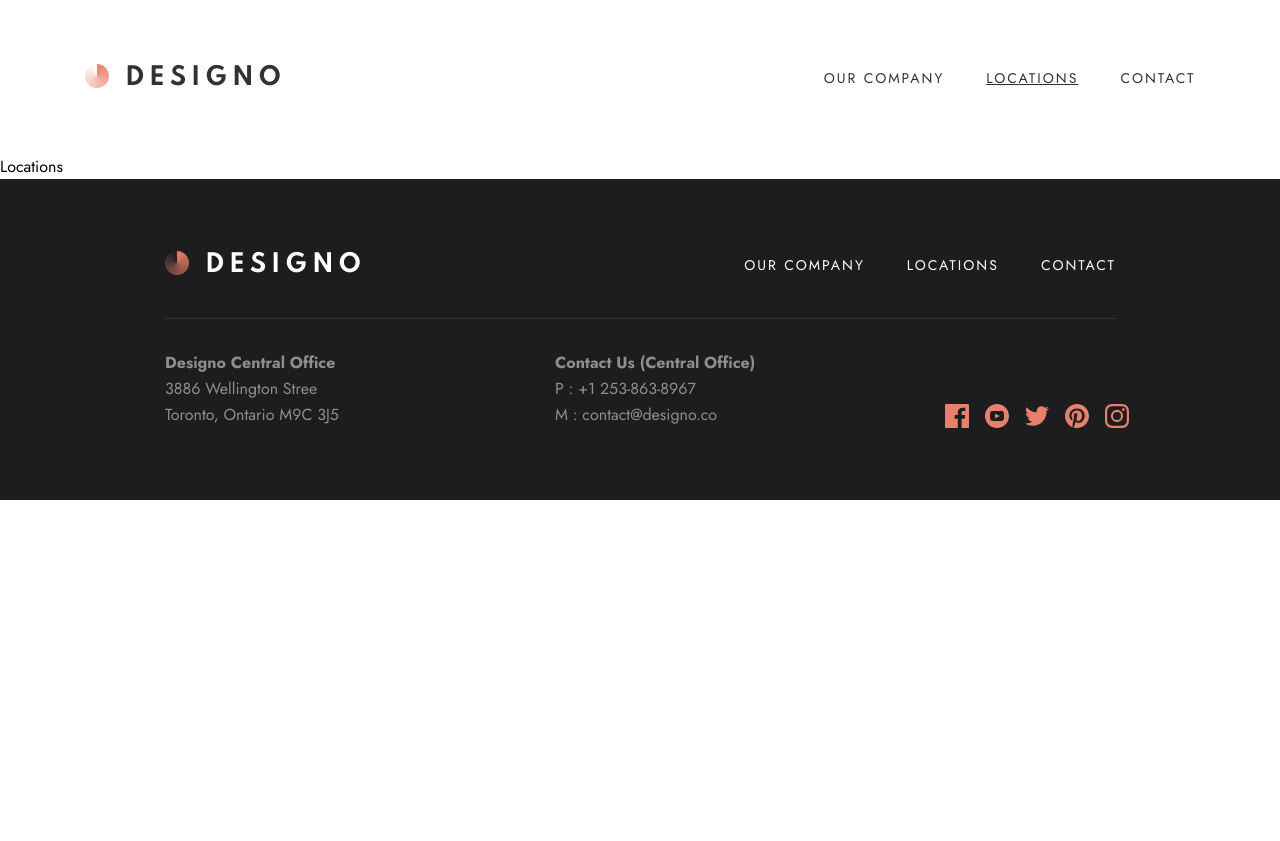
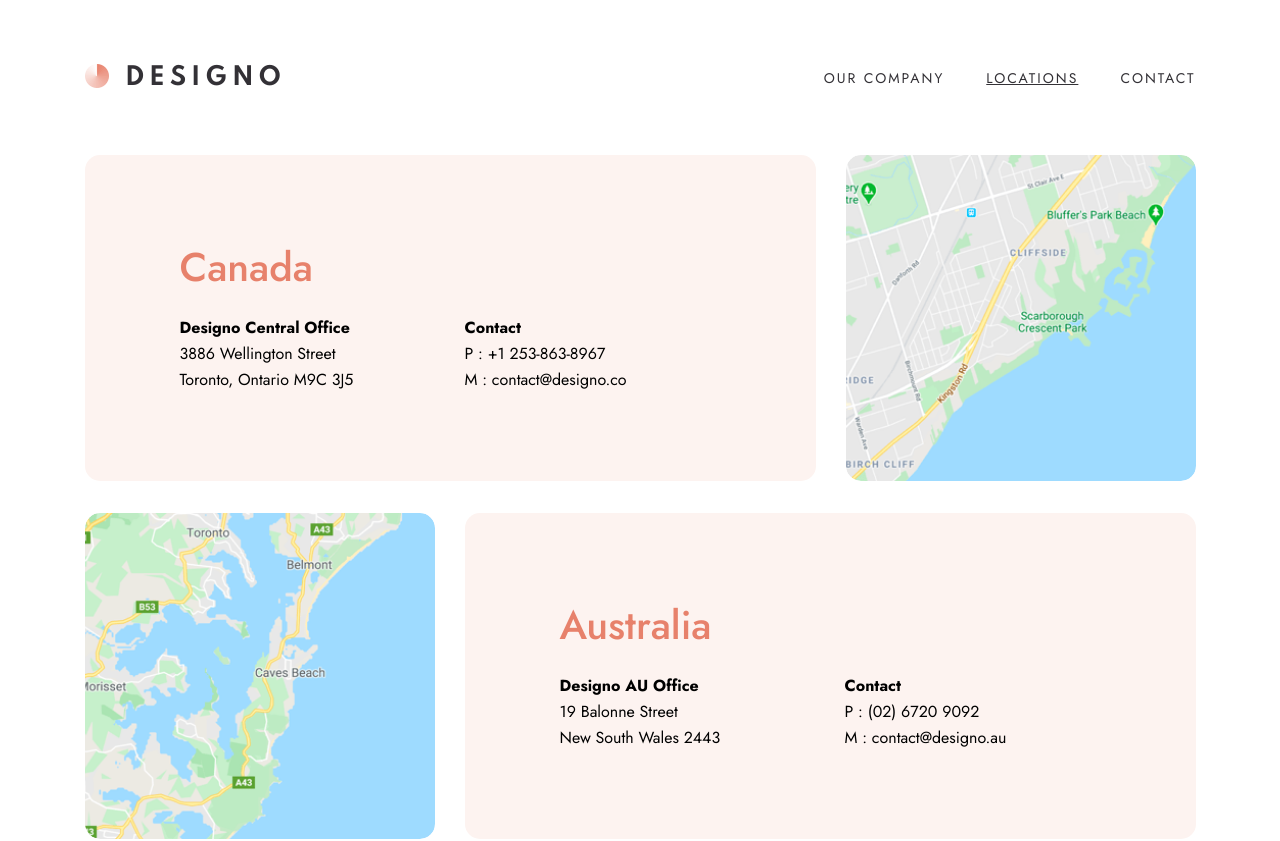
Before and after one commit to AbroShahzeb/designo-website, a React (Vite) app: page /locations in a window 1280 px wide. Shown: the top 841 px of the page. Before the commit the page ends 800 px from the top, so only its background shows below. Built offline with nearby package versions, Linux system fonts and the light colour scheme.

Commit message:
Locations Page Done

```diff
--- a/src/layout/index.jsx
+++ b/src/layout/index.jsx
@@ -3,7 +3,7 @@ import { Footer, Navbar } from "./components";
 
 export const Layout = () => {
   return (
-    <main className="w-full min-h-dvh">
+    <main className="w-full min-h-dvh overflow-hidden">
       <Navbar />
       <Outlet />
       <Footer />
--- a/src/pages/company/components/realDealSection/index.jsx
+++ b/src/pages/company/components/realDealSection/index.jsx
@@ -2,9 +2,16 @@ import imageRealDealMobile from "../../../../assets/about/mobile/image-real-deal
 import imageRealDealTablet from "../../../../assets/about/tablet/image-real-deal.jpg";
 import imageRealDealDesktop from "../../../../assets/about/desktop/image-real-deal.jpg";
 
+import bubblePattern from "../../../../assets/home/desktop/bubble-pattern.svg";
+
 export const RealDealSection = () => {
   return (
-    <section>
+    <section className="relative ">
+      {/* Bubble Background Pattern */}
+      <div className="absolute -right-[561px] -top-[342px]">
+        <img src={bubblePattern} alt="Bubble Background Pattern" />
+      </div>
+
       <div className="md:px-10 lg:flex lg:flex-row-reverse mb-[120px] lg:mb-[160px] relative xl:max-w-[1111px] xl:mx-auto xl:px-0">
         <div className="w-full h-[320px]  lg:w-[476px] lg:h-[640px] md:rounded-t-[15px] lg:rounded-t-none lg:rounded-r-[15px] md:overflow-hidden flex-shrink-0 relative z-10">
           <img
--- /dev/null
+++ b/src/pages/locations/components/index.js
@@ -0,0 +1,4 @@
+import { LocationsList } from "./locationsList";
+import { LocationCard } from "./locationCard";
+
+export { LocationsList, LocationCard };
--- /dev/null
+++ b/src/pages/locations/components/locationCard/index.jsx
@@ -0,0 +1,37 @@
+export const LocationCard = ({ location }) => {
+  return (
+    <div
+      className={`flex flex-col md:gap-8 lg:flex-row lg:gap-[30px] ${location.flexDirection}`}
+    >
+      <div className="h-[320px] lg:h-[326px] w-full lg:w-auto md:rounded-[15px] md:overflow-hidden">
+        <img
+          src={location.mapTablet}
+          alt={`${location.country} Map`}
+          className="lg:hidden h-[320px] w-full  object-cover"
+        />
+        <img
+          src={location.mapDesktop}
+          alt={`${location.country} Map`}
+          className="hidden lg:block h-[326px] w-[350px] object-cover rounded-[15px] "
+        />
+      </div>
+      <div className="flex flex-col gap-6 items-center text-center px-6 py-20 bg-[#FDF3F0] text-[15px] leading-[25px]text-primary-black md:rounded-[15px] md:items-start md:px-[75px] md:py-[88px] lg:px-[95px] md:text-left md:text-base lg:flex-1">
+        <h3 className="text-[32px] leading-[36px] md:text-[40px] md:leading-[48px] text-primary-peach font-medium">
+          {location.country}
+        </h3>
+        <div className="flex flex-col gap-6 md:flex-row md:w-full lg:gap-[30px]">
+          <div className="md:flex-1 lg:max-w-[255px]">
+            <p className="font-bold">{location.address.officeName}</p>
+            <p>{location.address.street}</p>
+            <p>{location.address.city}</p>
+          </div>
+          <div className="md:flex-1 lg:max-w-[255px]">
+            <p className="font-bold">Contact</p>
+            <p>{location.contact.phone}</p>
+            <p>{location.contact.mail}</p>
+          </div>
+        </div>
+      </div>
+    </div>
+  );
+};
--- /dev/null
+++ b/src/pages/locations/components/locationsList/index.jsx
@@ -0,0 +1,67 @@
+import mapUKTablet from "../../../../assets/locations/tablet/image-map-uk.png";
+import mapCanadaTablet from "../../../../assets/locations/tablet/image-map-canada.png";
+import mapAustraliaTablet from "../../../../assets/locations/tablet/image-map-australia.png";
+import mapUKDesktop from "../../../../assets/locations/desktop/image-map-united-kingdom.png";
+import mapCanadaDesktop from "../../../../assets/locations/desktop/image-map-canada.png";
+import mapAustraliaDesktop from "../../../../assets/locations/desktop/image-map-australia.png";
+import { LocationCard } from "../locationCard";
+const locationsData = [
+  {
+    id: 0,
+    mapTablet: mapCanadaTablet,
+    mapDesktop: mapCanadaDesktop,
+    country: "Canada",
+    address: {
+      officeName: "Designo Central Office",
+      street: "3886 Wellington Street",
+      city: "Toronto, Ontario M9C 3J5",
+    },
+    contact: {
+      phone: "P : +1 253-863-8967",
+      mail: "M : contact@designo.co",
+    },
+    flexDirection: "lg:flex-row-reverse",
+  },
+  {
+    id: 1,
+    mapTablet: mapAustraliaTablet,
+    mapDesktop: mapAustraliaDesktop,
+    country: "Australia",
+    address: {
+      officeName: "Designo AU Office",
+      street: "19 Balonne Street",
+      city: "New South Wales 2443",
+    },
+    contact: {
+      phone: "P : (02) 6720 9092",
+      mail: "M : contact@designo.au",
+    },
+    flexDirection: "lg:flex-row",
+  },
+  {
+    id: 2,
+    mapTablet: mapUKTablet,
+    mapDesktop: mapUKDesktop,
+    country: "United Kingdom",
+    address: {
+      officeName: "Designo UK Office",
+      street: "13  Colorado Way",
+      city: "Rhyd-y-fro SA8 9GA",
+    },
+    contact: {
+      phone: "P : 078 3115 1400",
+      mail: "M : contact@designo.uk",
+    },
+    flexDirection: "lg:flex-row-reverse",
+  },
+];
+
+export const LocationsList = () => {
+  return (
+    <div className="flex flex-col gap-10 mb-[120px] lg:mb-[160px] md:mx-10 md:gap-[120px] lg:gap-8 xl:max-w-[1111px] xl:mx-auto">
+      {locationsData.map((location) => (
+        <LocationCard location={location} />
+      ))}
+    </div>
+  );
+};
--- a/src/pages/locations/index.jsx
+++ b/src/pages/locations/index.jsx
@@ -1,3 +1,11 @@
+import { LocationsList } from "./components";
+import { CTA } from "../../layout/components";
+
 export const Locations = () => {
-  return <h2>Locations</h2>;
+  return (
+    <section>
+      <LocationsList />
+      <CTA />
+    </section>
+  );
 };
```
